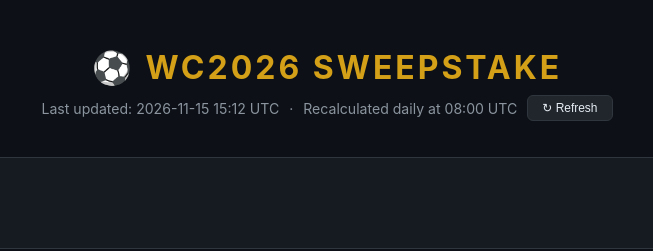
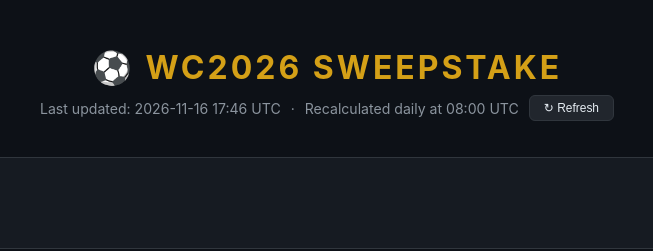
Before and after one commit to 4rani-b/wc2026-sweepstake-1, a plain HTML site: page docs/index.html in a window 1280 px wide. Shown: the top 251 px of the page, 313-966 px from the left. Drawn offline with Linux system fonts and the light colour scheme.

Commit message:
Leaderboard update 2026-11-16 17:46 UTC

```diff
--- a/docs/index.html
+++ b/docs/index.html
@@ -118,7 +118,7 @@ footer {
 <header>
   <h1>⚽ WC2026 Sweepstake</h1>
   <p class="subtitle">
-    <span>Last updated: 2026-11-15 15:12 UTC</span>
+    <span>Last updated: 2026-11-16 17:46 UTC</span>
     <span>·</span>
     <span>Recalculated daily at 08:00 UTC</span>
     <button class="refresh-btn" id="refresh-btn" onclick="triggerRefresh()">↻ Refresh</button>
```
